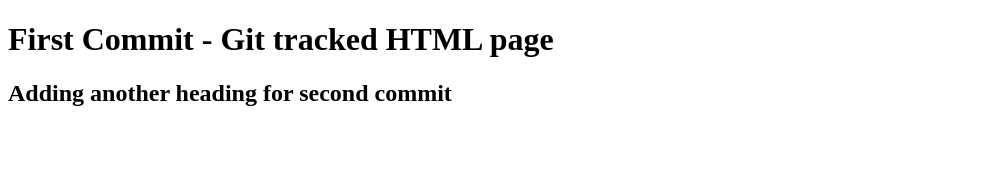
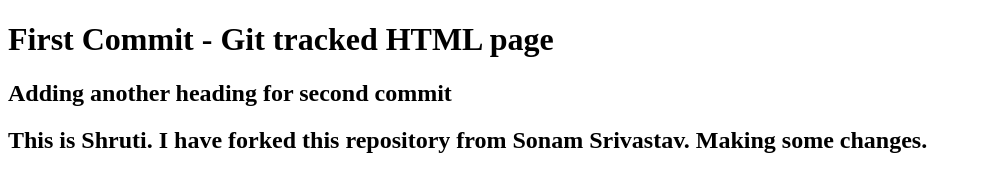
Before and after one commit to Sonam-Sri/jslearning, a plain HTML site: page index.html in a window 1280 px wide. Shown: the whole page, without its empty margins (0-981 px from the left). Drawn offline with Linux system fonts and the light colour scheme.

Commit message:
Added Shruti.html and updated index.html.

```diff
--- a/index.html
+++ b/index.html
@@ -12,5 +12,9 @@
         <h2>
             Adding another heading for second commit
         </h2>
+        <h2>
+            This is Shruti. I have forked this repository from Sonam Srivastav.
+            Making some changes.
+        </h2>
     </body>
 </html>
```
Also changed, not shown: Shruti.html (added, +13 -0 lines).
